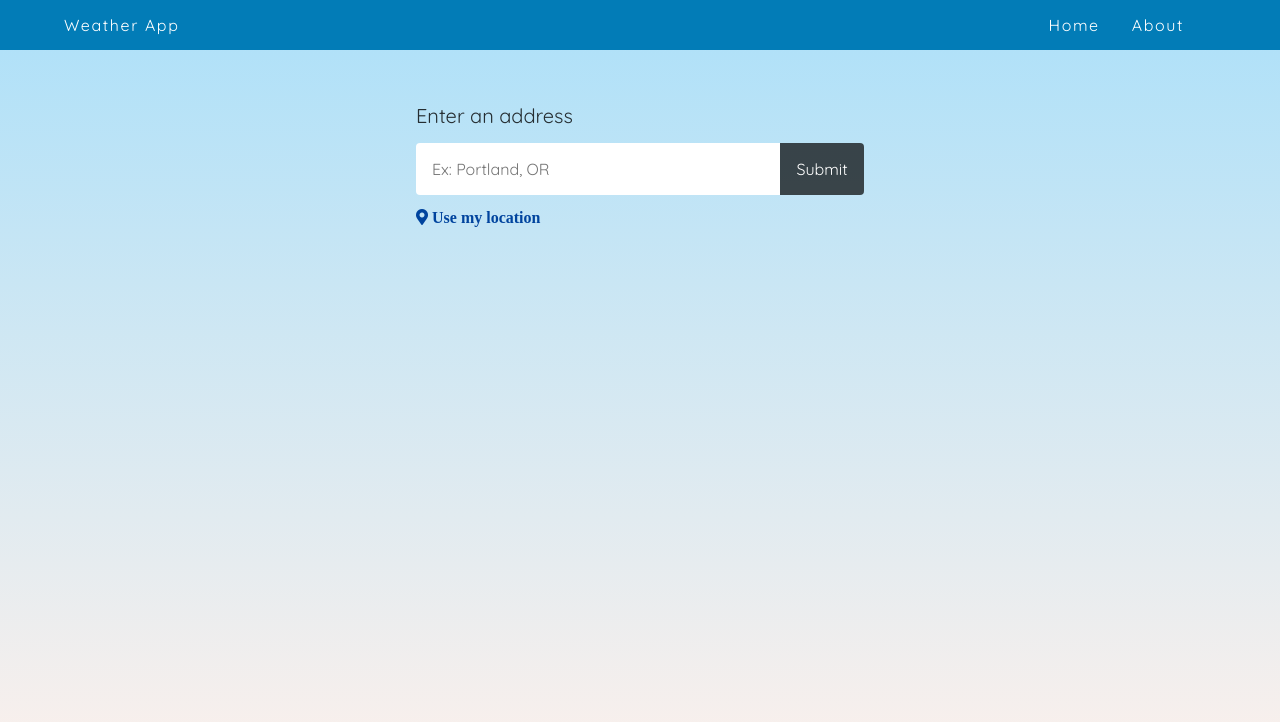
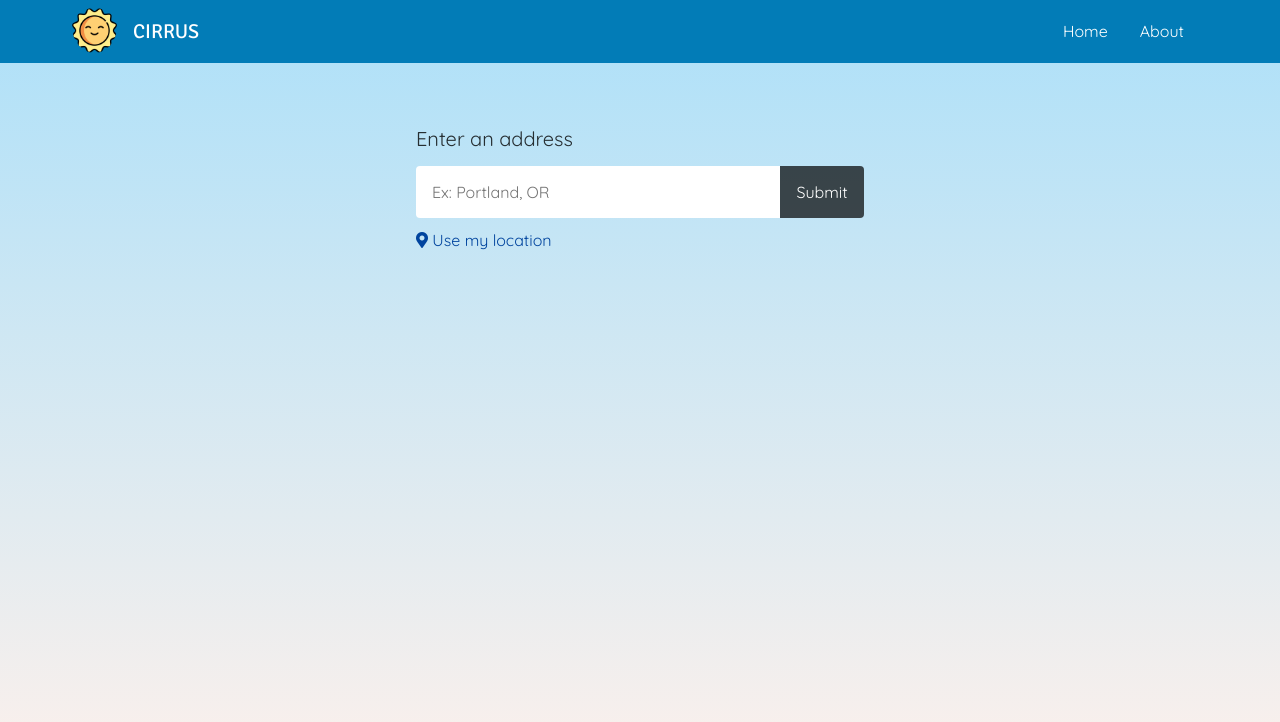
Before and after one commit to persistentlobster/weather-app, a React (Create React App) app: page / in a window 1280 px wide. Shown: the top 722 px of the page. Built offline with nearby package versions, Linux system fonts and the light colour scheme.

Commit message:
Add Navbar logo and other fixes...
Added navbar logo and app title, new font for app title, credited icon in 'about' section, and updated 'use my location' font to match body.

```diff
--- a/public/index.html
+++ b/public/index.html
@@ -7,6 +7,7 @@
     <meta name="theme-color" content="#000000" />
     <link rel="stylesheet" href="https://use.fontawesome.com/releases/v5.8.2/css/all.css" integrity="sha384-oS3vJWv+0UjzBfQzYUhtDYW+Pj2yciDJxpsK1OYPAYjqT085Qq/1cq5FLXAZQ7Ay" crossorigin="anonymous">
     <link href="https://fonts.googleapis.com/css?family=Quicksand&display=swap" rel="stylesheet">
+    <link href="https://fonts.googleapis.com/css?family=Signika&display=swap" rel="stylesheet">
 
     <!--
       manifest.json provides metadata used when your web app is installed on a
--- a/src/components/About/About.css
+++ b/src/components/About/About.css
@@ -27,6 +27,10 @@
     height: 25vmin;
 }
 
+.sun-logo {
+    height: 25vmin;
+}
+
 .moment-logo {
     height: 26vmin;
 }
--- a/src/components/About/About.js
+++ b/src/components/About/About.js
@@ -5,6 +5,7 @@ import logo from './logo.svg';
 import momentjs from './momentjs.svg'
 import tachyons from './tachyons.png';
 import darksky from './darksky.svg';
+import sunLogo from '../Navbar/sun.png';
 import mapquest from './mapquest.svg';
 import ClipLoader from 'react-spinners/ClipLoader';
 
@@ -15,7 +16,7 @@ const iconSize = {
 
 const About = () => {
     return(
-        <div className="w-50-ns center mt4-ns pt5">
+        <div className="w-50-ns center mt4-ns pt3">
             <h1 className="f2-ns tracked">ABOUT</h1>
             <p>A web application for viewing the weather in any U.S. city or address.</p>
             <p>This web page was created by Micah Burnett and Michael Kelley for CS465P - Full Stack Web Development.</p>
@@ -62,6 +63,14 @@ const About = () => {
             <br/>
             <a href="https://github.com/roadmanfong/react-skycons" className="f3-ns tracked mb2 no-underline">Skycons</a>
             <p className="mb4">A set of animated weather icons ported to React components.</p>
+            <img src={sunLogo} className="sun-logo mb4 mt3" alt="website logo" />
+            <br/>
+            <a href="https://www.flaticon.com/free-icon/sun_1164903" className="f3-ns tracked mb2 no-underline">Flaticon</a>
+            <p className="mb5">
+                Icons made by <a href="https://www.freepik.com/" title="Freepik">Freepik </a>
+                from <a href="https://www.flaticon.com/" title="Flaticon">www.flaticon.com </a>
+                is licensed by <a href="http://creativecommons.org/licenses/by/3.0/" title="Creative Commons BY 3.0" target="_blank">CC 3.0 BY</a>
+            </p>
             <div className="mb3">
                 <ClipLoader
                 sizeUnit={"em"}
--- a/src/components/Navbar/Navbar.js
+++ b/src/components/Navbar/Navbar.js
@@ -1,16 +1,26 @@
 import React from 'react';
+import logo from './sun.png'
 
-const bgColor = {
-    background: '#027CB7'
+const bgStyle = {
+    background: '#027CB7',
+    maxHeight: '50px'
+};
+
+const iconSize = {
+    height: '45px',
+    width: '45px'
 };
 
 const Navbar = ({ onRouteChange }) => {
     return (
-        <nav className="nav db dt-l w-100 border-box pa3 ph5-l flex fixed top-0 z-1" style={bgColor}>
-            <a className="db dtc-l v-mid white link dim w-100 w-25-l tc tl-l mb2 mb0-l tracked" href="# " title="Home">Weather App</a>
-            <div className="db dtc-l v-mid w-100 w-75-l tc tr-l tracked">
-                <a onClick={ () => onRouteChange('home')} className="link dim white f6 f5-l dib mr3 mr4-l" href="# " title="Home">Home</a>
-                <a onClick={ () => onRouteChange('about')} className="link dim white f6 f5-l dib mr3 mr4-l" href="# " title="About">About</a>
+        <nav className="dt w-100 border-box ph5-ns" style={bgStyle}>
+            <a className="dtc v-mid mid-gray link dim w-50 pl2" href="# " title="Home">
+                <img src={logo} className="dib w2 br-100 fl pt2" style={iconSize} alt="Site Logo"></img>
+                <p className="logoFont link dim white f4 f4-ns dib fl pl3">CIRRUS</p>
+            </a>
+            <div className="dtc v-mid w-50 tr">
+                <a onClick={ () => onRouteChange('home')} className="link dim white f6 f5-ns dib mr3 mr4-ns" href="# " title="Home">Home</a>
+                <a onClick={ () => onRouteChange('about')} className="link dim white f6 f5-ns dib mr3 mr4-ns" href="# " title="About">About</a>
             </div>
         </nav>
     );
--- a/src/components/Searchbar/Searchbar.js
+++ b/src/components/Searchbar/Searchbar.js
@@ -4,8 +4,7 @@ import ClipLoader from 'react-spinners/ClipLoader';
 const Searchbar = ({ onChange, onSubmit, onLocation, isLoading }) => {
 
     return (
-        <div className="pa4-l h5 mt2">
-            <form className="mw6 center pa4 pt5">
+            <form className="mw6 center pa4 pt5 h5">
                 <fieldset className="cf bn pa0 w-100 center">
                     <legend className="pa0 f5 f4-ns mb3 black-80 tl">Enter an address</legend>
                     <div className="cf" style={{ maxHeight: '50px' }}>
@@ -21,7 +20,10 @@ const Searchbar = ({ onChange, onSubmit, onLocation, isLoading }) => {
                         </div>
                     </div>
                     <div className="tl">
-                        <a className="fas fa-map-marker-alt f5 pt3 dark-blue no-underline" href="#0" onClick={onLocation}> Use my location</a>
+                        <a className="f5 dark-blue no-underline" href="#0" onClick={onLocation}>
+                            <i className="fas fa-map-marker-alt pt3"></i>
+                            &nbsp;Use my location
+                        </a>
                     </div>
                     <ClipLoader
                         sizeUnit={"px"}
@@ -31,7 +33,6 @@ const Searchbar = ({ onChange, onSubmit, onLocation, isLoading }) => {
                     />
                 </fieldset>
             </form>
-        </div>
     );
 };
 
--- a/src/index.css
+++ b/src/index.css
@@ -20,3 +20,8 @@ code {
 body {
   font-family: 'Quicksand', sans-serif;
 }
+
+/* For website logo in navbar */
+.logoFont {
+  font-family: 'Signika', sans-serif;
+}
```
Also changed, not shown: src/components/Navbar/sun.png (added).
